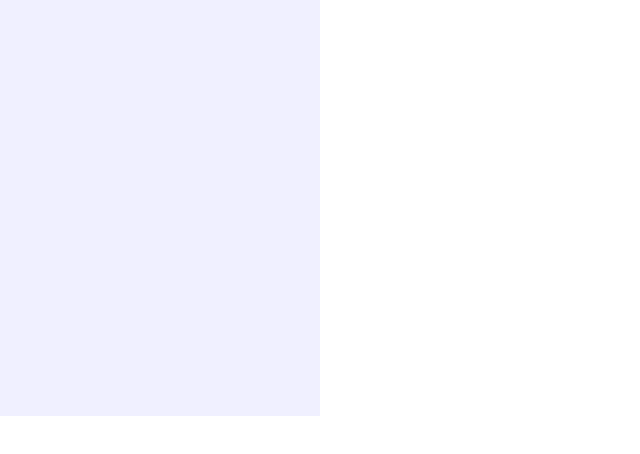
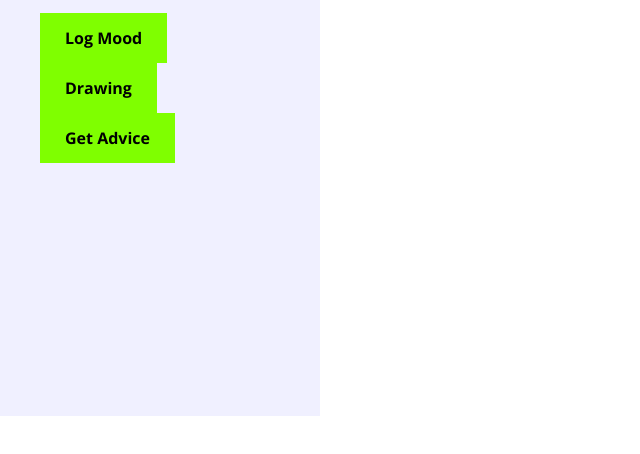
Before and after one commit to the-doctor1994/moodie, a plain HTML site: page index.html in a window 1280 px wide. Shown: the part 54-508 px from the top of the page, without its empty margins (0-640 px from the left). Drawn offline with nearby package versions, Linux system fonts and the light colour scheme.

Commit message:
main screen menu button update

```diff
--- a/index.html
+++ b/index.html
@@ -38,7 +38,13 @@
             Moodie
         </p>
     </header>
-    <article></article>
+    <article>
+        <ul>
+            <li><a href="#">Log Mood</a></li>
+            <li><a href="#">Drawing</a></li>
+            <li><a href="#">Get Advice</a></li>
+        </ul>
+    </article>
     <footer></footer>
 </div>
 </body>
--- a/main.css
+++ b/main.css
@@ -34,3 +34,17 @@ header a
     position: relative;
     z-index: -1;
 }
+article{
+    width: inherit;
+}
+article li {
+    list-style: none;
+}
+article a {
+    text-decoration: none;
+    color: #000;
+    padding: 14px 25px;
+    text-align: center;
+    display: inline-block;
+    background-color: chartreuse;
+}
```
